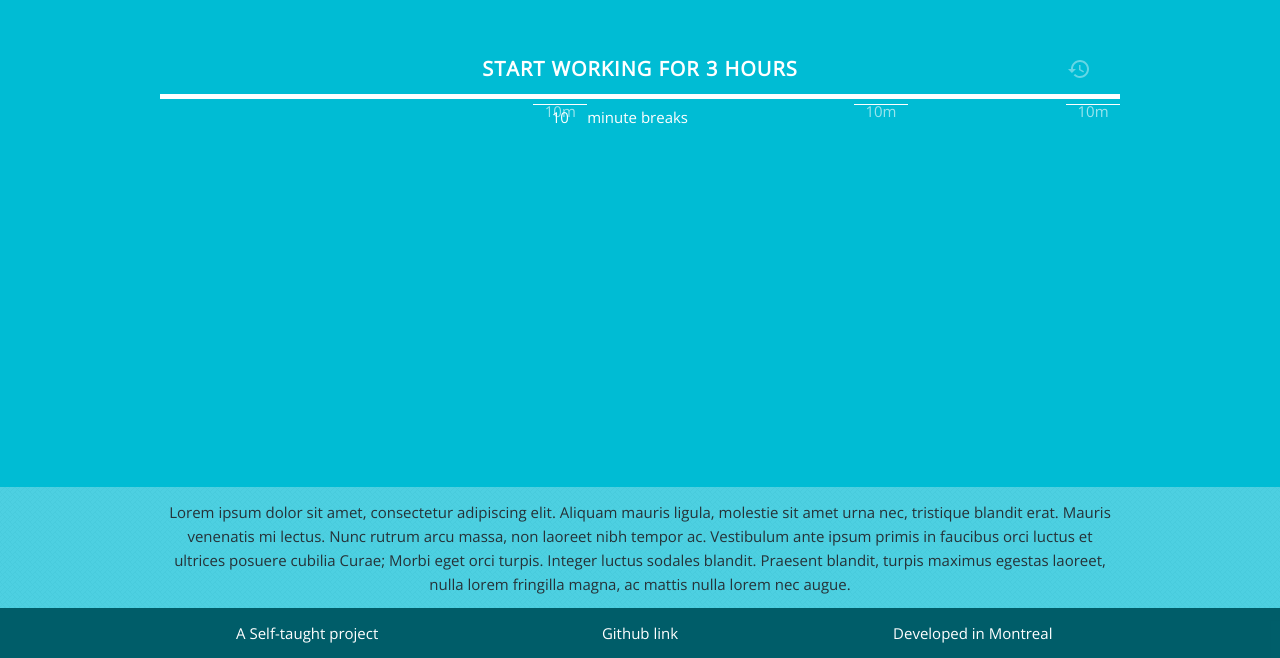
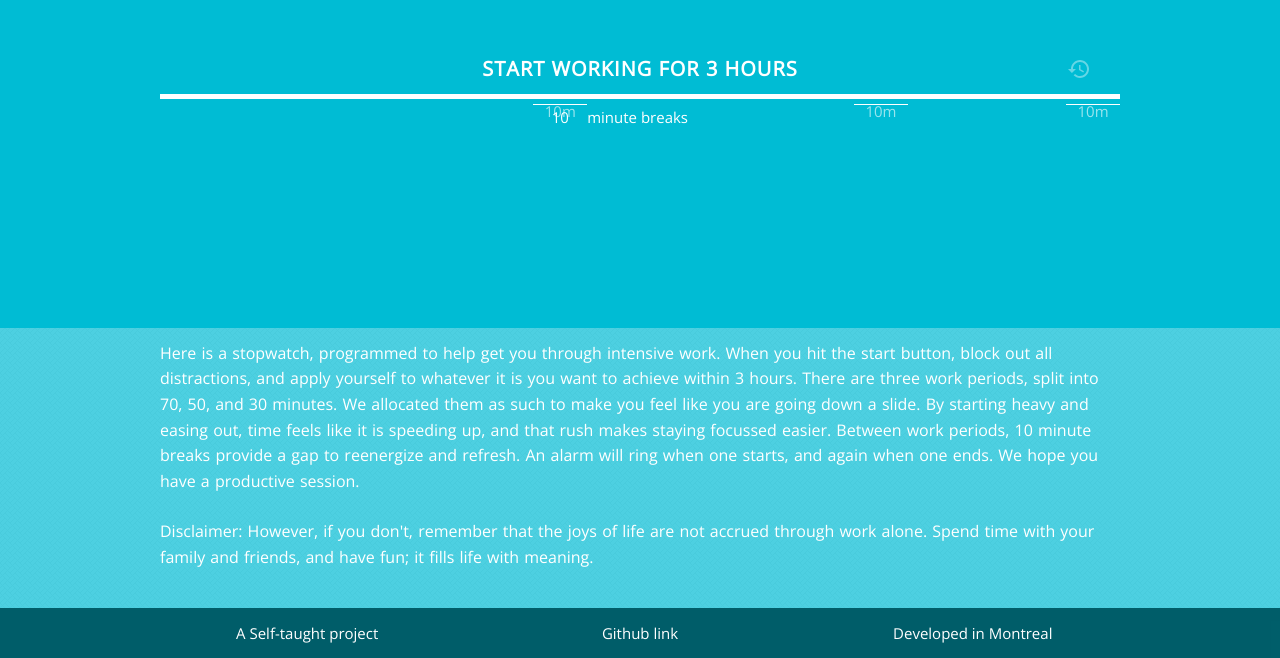
Before and after one commit to samisayegh/StopClock, a plain HTML site: page index.html in a window 1280 px wide. Shown: the part 142-800 px from the top of the page. Drawn offline with nearby package versions, Linux system fonts and the light colour scheme; a script that the page names is missing.

Commit message:
Added paragraph copy
The text is not that easy to ready. What do you think would be the best
way to improve the legibility ?

Disclaimer: I added that disclaimer because of a 1984-like dream I had
the other night. It doesn't need to make the final cut.

```diff
--- a/css/skeleton.css
+++ b/css/skeleton.css
@@ -188,7 +188,10 @@ Charles: I multiplied all the below h sizes by 2 because they were too small bef
 p {
   margin-top: 0;
   color: white;
-  font-size: 1.6rem; }
+  font-size: 1.6rem;
+  text-align: left;
+  word-spacing: 1px;
+}
 
 div {
   color: white;
--- a/index.html
+++ b/index.html
@@ -69,7 +69,12 @@
         <div class="description">
             <div class = "container">
                 <div class="row" style="color: #263238">
-                    Lorem ipsum dolor sit amet, consectetur adipiscing elit. Aliquam mauris ligula, molestie sit amet urna nec, tristique blandit erat. Mauris venenatis mi lectus. Nunc rutrum arcu massa, non laoreet nibh tempor ac. Vestibulum ante ipsum primis in faucibus orci luctus et ultrices posuere cubilia Curae; Morbi eget orci turpis. Integer luctus sodales blandit. Praesent blandit, turpis maximus egestas laoreet, nulla lorem fringilla magna, ac mattis nulla lorem nec augue.
+                    <p>
+                    Here is a stopwatch, programmed to help get you through intensive work. When you hit the start button, block out all distractions, and apply yourself to whatever it is you want to achieve within 3 hours. There are three work periods, split into 70, 50, and 30 minutes. We allocated them as such to make you feel like you are going down a slide. By starting heavy and easing out, time feels like it is speeding up, and that rush makes staying focussed easier. Between work periods, 10 minute breaks provide a gap to reenergize and refresh. An alarm will ring when one starts, and again when one ends. We hope you have a productive session.
+                    </p>
+                    <p>
+                    Disclaimer: However, if you don't, remember that the joys of life are not accrued through work alone. Spend time with your family and friends, and have fun; it fills life with meaning.
+                    </p>
                 </div>
             </div>
         </div>
```
